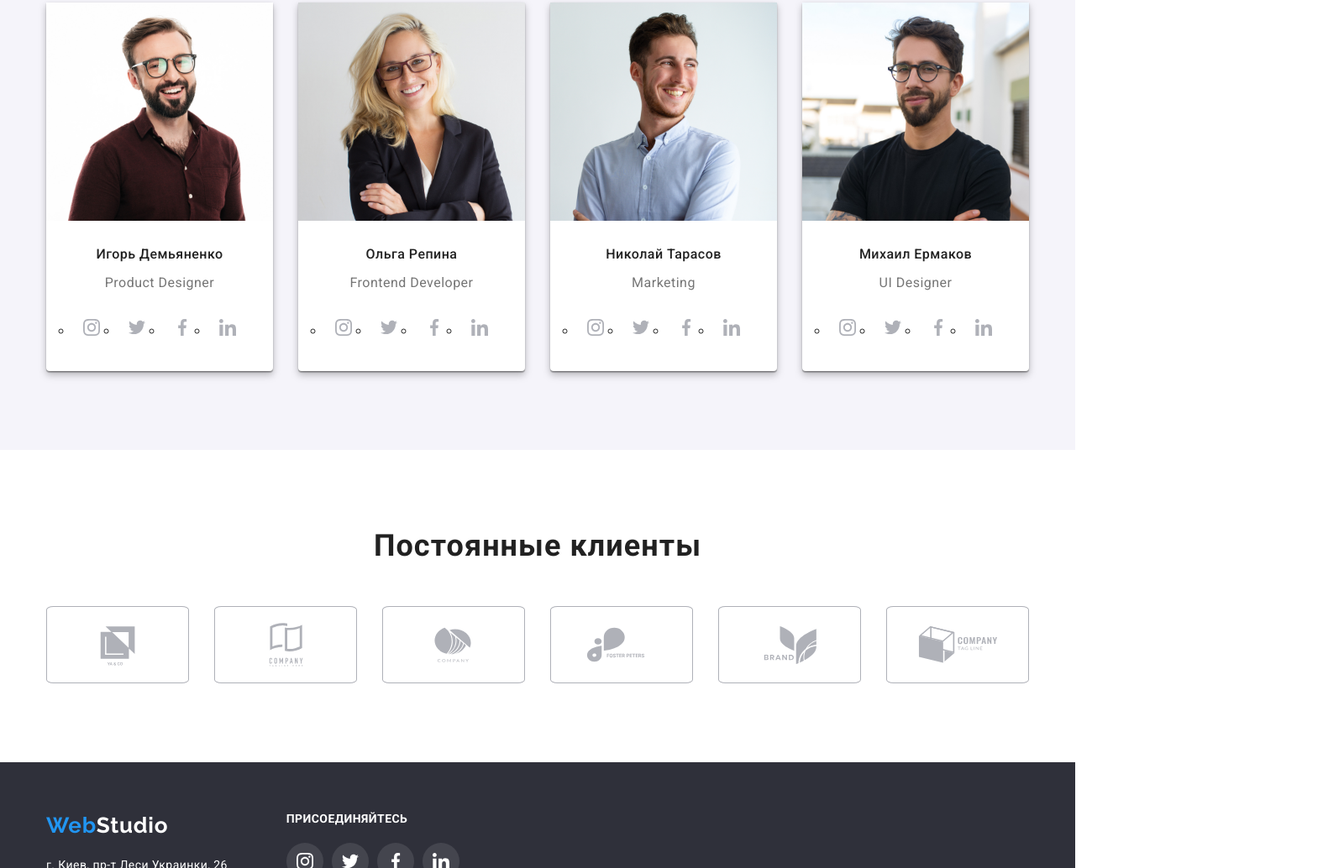
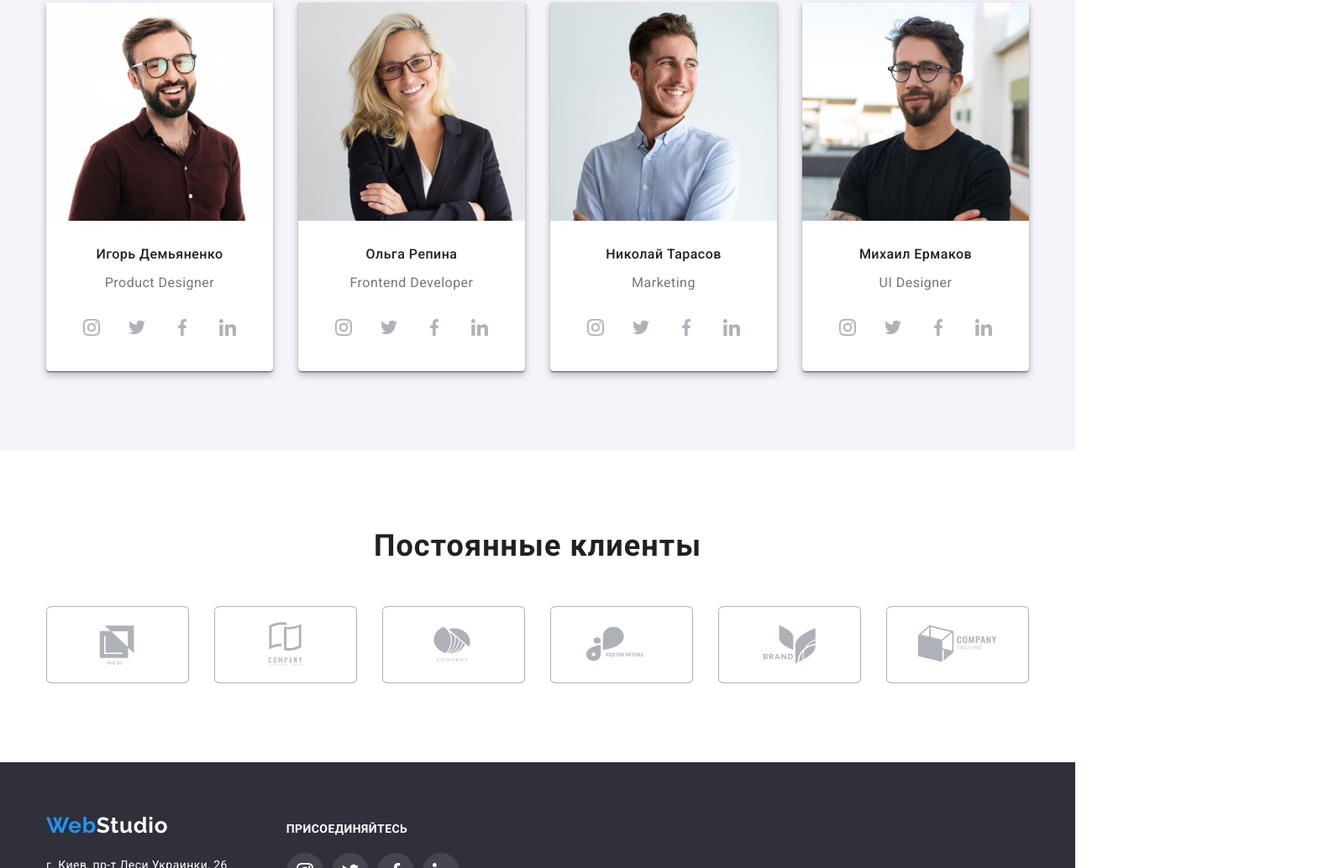
Before and after one commit to AndreyHerzhov/goit-markup-hw-04, a plain HTML site: page index.html in a window 1280 px wide. Shown: the part 1766-2800 px from the top of the page at 84% size, 1600 px wide, since content can reach past the window. Drawn offline with nearby package versions, Linux system fonts and the light colour scheme.

Commit message:
Add files via upload

```diff
--- a/css/style.css
+++ b/css/style.css
@@ -39,6 +39,7 @@ img {
 }
 
 .link {
+  list-style: none;
   text-decoration: none;
   margin: 0;
   padding: 0;
@@ -159,11 +160,16 @@ img {
 /*---------------hero-----------*/
 
 .hero {
-  background-image: url(../images/Img.png);
+  background-image: linear-gradient(
+      to right,
+      rgba(47, 48, 58, 0.4),
+      rgba(47, 48, 58, 0.4)
+    ),
+    url(../images/Img.jpg);
   background-repeat: no-repeat;
   background-position: center;
   background-size: cover;
-  width: 1600px;
+  max-width: 1600px;
   margin: 0 auto;
   background-color: #2f303a;
   padding-bottom: 200px;
@@ -319,9 +325,6 @@ img {
 .master-socials {
   margin-top: 16px;
   display: flex;
-  padding-left: 32px;
-  padding-right: 32px;
-  padding-bottom: 30px;
 }
 
 .social-link {
@@ -399,6 +402,9 @@ img {
 
 .section-command-card {
   padding-top: 30px;
+  padding-bottom: 30px;
+  padding-right: 32px;
+  padding-left: 32px;
 }
 
 .section-second {
@@ -435,7 +441,14 @@ img {
 .client-list-item {
   border: 1px solid #afb1b8;
   border-radius: 5%;
-  padding: 16px 32px;
+}
+
+.client-list-link {
+  height: 100%;
+  width: 100%;
+  display: flex;
+  align-items: center;
+  justify-content: center;
 }
 
 .client-list-item {
@@ -525,6 +538,7 @@ img {
 
 .footer .container {
   display: flex;
+  align-items: baseline;
 }
 
 .social-item-footer {
@@ -619,9 +633,16 @@ img {
 
 .prtfolio-pics {
   text-decoration: none;
+  display: block;
+  height: 100%;
+  width: 100%;
 }
 
 /*---------------portfolio-list----------------*/
+
+.prtfolio-pics:hover {
+  box-shadow: 0px 4px 4px rgba(0, 0, 0, 0.25);
+}
 
 .main-portfolio-list {
   display: flex;
--- a/index.html
+++ b/index.html
@@ -36,9 +36,9 @@
 
 
                     <ul class="contacts-list">
-                        <li class="list contact-list-item contact-mail"><a class="contacts link" href="mailto:info@devstudio.com"><svg class="icon-mail"><use href="/images/sprite.svg#icon-envelope" width="16"  height="12"></use></svg>info@devstudio.com</a></li>
+                        <li class="list contact-list-item contact-mail"><a class="contacts link" href="mailto:info@devstudio.com"><svg class="icon-mail"><use href="./images/sprite.svg#icon-envelope" width="16"  height="12"></use></svg>info@devstudio.com</a></li>
                         <li class="list contact-list-item contact-telefon"><a class="contacts link telefon" href="tel:+380961111111"><svg class="icon-telefon">
-                            <use href="/images/sprite.svg#icon-smartphone" width="10" height="16"></use>
+                            <use href="./images/sprite.svg#icon-smartphone" width="10" height="16"></use>
                         </svg>+38 096 111 11 11</a></li>
                     </ul>
             </div>
@@ -117,7 +117,7 @@
 
                                 <ul class="master-socials socials">
 
-                                    <li class="social-item">
+                                    <li class="social-item list">
                                         <a href="https://www.instagram.com/" class="social-link link"  target="_blank">
                                             <svg class="social-icon" width="20px" height="20">
                                             <use href="./images/sprite.svg#icon-instagram"></use>
@@ -125,7 +125,7 @@
                                         </a>
                                     </li>
 
-                                    <li class="social-item">
+                                    <li class="social-item list">
                                         <a href="https://twitter.com/" class="social-link link" target="_blank">
                                             <svg class="social-icon" width="20px" height="20">
                                             <use href="./images/sprite.svg#icon-twitter"></use>
@@ -133,7 +133,7 @@
                                         </a>
                                     </li>
 
-                                    <li class="social-item">
+                                    <li class="social-item list">
                                         <a href="https://www.facebook.com/" class="social-link link" target="_blank">
                                             <svg class="social-icon" width="20px" height="20">
                                             <use href="./images/sprite.svg#icon-facebook"></use>
@@ -141,7 +141,7 @@
                                         </a>
                                     </li>
 
-                                    <li class="social-item">
+                                    <li class="social-item list">
                                         <a href="https://www.linkedin.com/" class="social-link link" target="_blank">
                                             <svg class="social-icon" width="20px" height="20">
                                             <use href="./images/sprite.svg#icon-linkedin"></use>
@@ -161,7 +161,7 @@
 
                                 <ul class="master-socials socials">
 
-                                        <li class="social-item">
+                                        <li class="social-item list">
                                             <a href="https://www.instagram.com/" class="social-link link" target="_blank">
                                                 <svg class="social-icon" width="20px" height="20">
                                                 <use href="./images/sprite.svg#icon-instagram"></use>
@@ -169,7 +169,7 @@
                                             </a>
                                         </li>
 
-                                        <li class="social-item">
+                                        <li class="social-item list">
                                             <a href="https://twitter.com/" class="social-link link" target="_blank">
                                                 <svg class="social-icon" width="20px" height="20">
                                                 <use href="./images/sprite.svg#icon-twitter"></use>
@@ -177,7 +177,7 @@
                                             </a>
                                         </li>
 
-                                        <li class="social-item">
+                                        <li class="social-item list">
                                             <a href="https://www.facebook.com/" class="social-link link" target="_blank">
                                                 <svg class="social-icon" width="20px" height="20">
                                                 <use href="./images/sprite.svg#icon-facebook"></use>
@@ -185,7 +185,7 @@
                                             </a>
                                         </li>
 
-                                        <li class="social-item">
+                                        <li class="social-item list">
                                             <a href="https://www.linkedin.com/" class="social-link link" target="_blank">
                                                 <svg class="social-icon" width="20px" height="20">
                                                 <use href="./images/sprite.svg#icon-linkedin"></use>
@@ -202,7 +202,7 @@
 
                                 <ul class="master-socials socials">
 
-                                        <li class="social-item">
+                                        <li class="social-item list">
                                             <a href="https://www.instagram.com/" class="social-link link" target="_blank">
                                                 <svg class="social-icon" width="20px" height="20">
                                                 <use href="./images/sprite.svg#icon-instagram"></use>
@@ -210,7 +210,7 @@
                                             </a>
                                         </li>
 
-                                        <li class="social-item">
+                                        <li class="social-item list">
                                             <a href="https://twitter.com/" class="social-link link" target="_blank">
                                                 <svg class="social-icon" width="20px" height="20">
                                                 <use href="./images/sprite.svg#icon-twitter"></use>
@@ -218,7 +218,7 @@
                                             </a>
                                         </li>
 
-                                        <li class="social-item">
+                                        <li class="social-item list">
                                             <a href="https://www.facebook.com/" class="social-link link" target="_blank">
                                                 <svg class="social-icon" width="20px" height="20">
                                                 <use href="./images/sprite.svg#icon-facebook"></use>
@@ -226,7 +226,7 @@
                                             </a>
                                         </li>
 
-                                        <li class="social-item">
+                                        <li class="social-item list">
                                             <a href="https://www.linkedin.com/" class="social-link link" target="_blank">
                                                 <svg class="social-icon" width="20px" height="20">
                                                 <use href="./images/sprite.svg#icon-linkedin"></use>
@@ -243,7 +243,7 @@
 
                                 <ul class="master-socials socials">
 
-                                        <li class="social-item">
+                                        <li class="social-item list">
                                             <a href="https://www.instagram.com/" class="social-link link" target="_blank">
                                                 <svg class="social-icon" width="20px" height="20">
                                                 <use href="./images/sprite.svg#icon-instagram"></use>
@@ -251,7 +251,7 @@
                                             </a>
                                         </li>
 
-                                        <li class="social-item">
+                                        <li class="social-item list">
                                             <a href="https://twitter.com/" class="social-link link" target="_blank">
                                                 <svg class="social-icon" width="20px" height="20">
                                                 <use href="./images/sprite.svg#icon-twitter"></use>
@@ -259,7 +259,7 @@
                                             </a>
                                         </li>
 
-                                        <li class="social-item">
+                                        <li class="social-item list">
                                             <a href="https://www.facebook.com/" class="social-link link" target="_blank">
                                                 <svg class="social-icon" width="20px" height="20">
                                                 <use href="./images/sprite.svg#icon-facebook"></use>
@@ -267,7 +267,7 @@
                                             </a>
                                         </li>
 
-                                        <li class="social-item">
+                                        <li class="social-item list">
                                             <a href="https://www.linkedin.com/" class="social-link link" target="_blank">
                                                 <svg class="social-icon" width="20px" height="20">
                                                 <use href="./images/sprite.svg#icon-linkedin"></use>
@@ -287,35 +287,53 @@
                     <h2 class="client-titel">Постоянные клиенты</h2>
 
                     <ul class="client-list list">
-                        <li class="client-list-item">
+                        <li class="client-list-item list">
+                            <a href="" class="client-list-link link">
                                 <svg class="client-icon">
-                                <use href="/images/sprite.svg#icon-Logo1" width="106" height="60"></use>
+                                <use href="./images/sprite.svg#icon-Logo1" width="106" height="60"></use>
                                 </svg>
+                            </a>
+
                         </li>
-                        <li class="client-list-item">
+                        <li class="client-list-item list">
+                            <a href="" class="client-list-link link">
                                 <svg class="client-icon">
-                                <use href="/images/sprite.svg#icon-Logo2" width="106" height="60"></use>
+                                <use href="./images/sprite.svg#icon-Logo2" width="106" height="60"></use>
                                 </svg>
+                            </a>
+
                         </li>
-                        <li class="client-list-item">
+                        <li class="client-list-item list">
+                            <a href="" class="client-list-link link">
                                 <svg class="client-icon">
-                                <use href="/images/sprite.svg#icon-Logo3" width="106" height="60"></use>
+                                <use href="./images/sprite.svg#icon-Logo3" width="106" height="60"></use>
                                 </svg>
+                            </a>
+
                         </li>
-                        <li class="client-list-item">
+                        <li class="client-list-item list">
+                            <a href="" class="client-list-link link">
                                 <svg class="client-icon">
-                                <use href="/images/sprite.svg#icon-Logo4" width="106" height="60"></use>
+                                <use href="./images/sprite.svg#icon-Logo4" width="106" height="60"></use>
                                 </svg>
+                            </a>
+
                         </li>
-                        <li class="client-list-item">
+                        <li class="client-list-item list">
+                            <a href="" class="client-list-link link">
                                 <svg class="client-icon">
-                                <use href="/images/sprite.svg#icon-Logo5" width="106" height="60"></use>
+                                <use href="./images/sprite.svg#icon-Logo5" width="106" height="60"></use>
                                 </svg>
+                            </a>
+
                         </li>
-                        <li class="client-list-item">
+                        <li class="client-list-item list">
+                            <a href="" class="client-list-link link">
                                 <svg class="client-icon">
-                                <use href="/images/sprite.svg#icon-Logo6" width="106" height="60"></use>
+                                <use href="./images/sprite.svg#icon-Logo6" width="106" height="60"></use>
                                 </svg>
+                            </a>
+
                         </li>
                     </ul>
                 </div>
```
Also changed, not shown: portfolio.html (+2 -2 lines), images/Img.jpg (added). Lines whose indentation alone changed are shown as unchanged.
